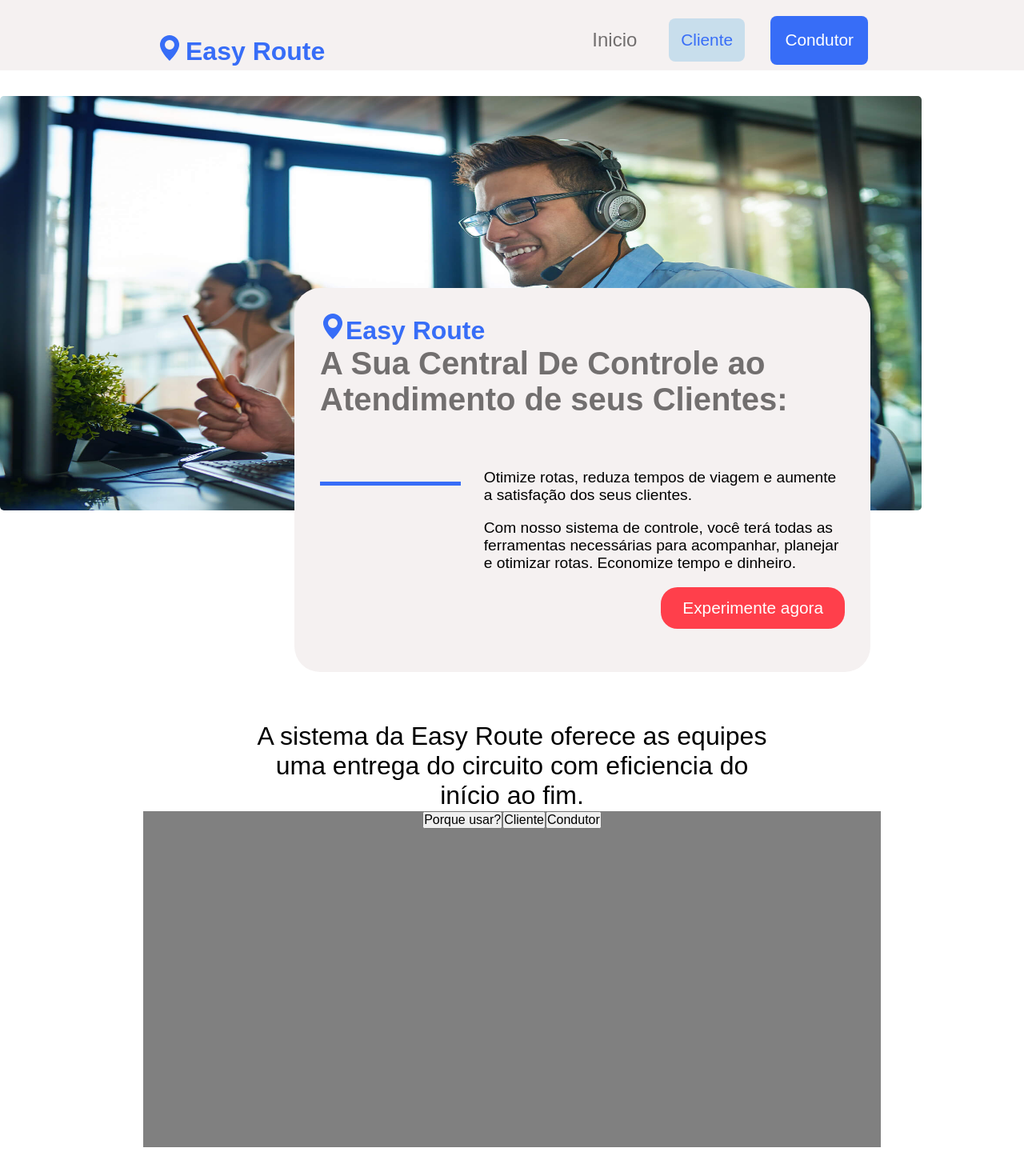
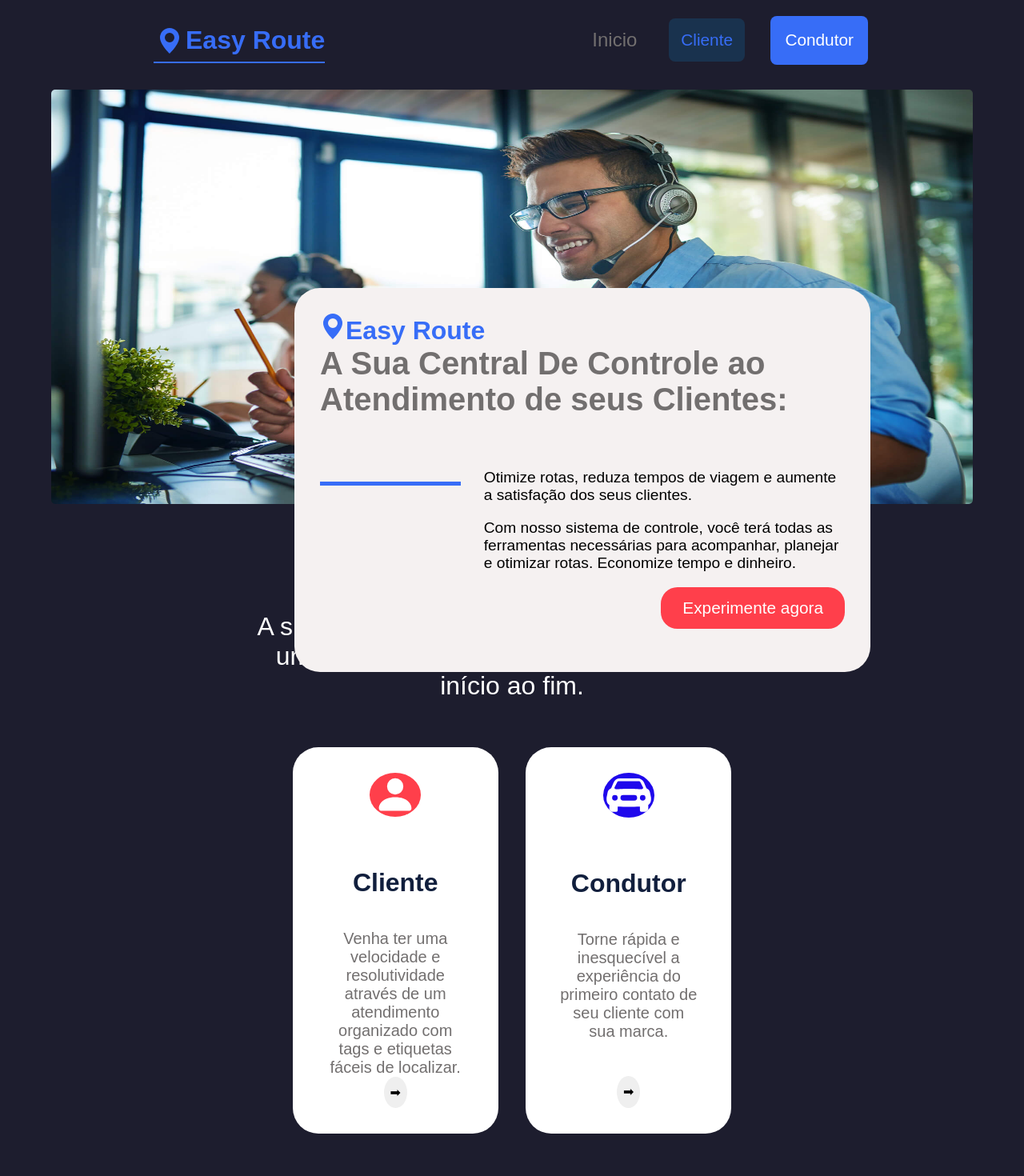
Before and after one commit to clovisantunes/easy_route, a Next.js app: page / in a window 1280 px wide. Shown: the top 1470 px of the page at 80% size. Built offline with nearby package versions, Linux system fonts and the light colour scheme.

Commit message:
adicionando tela de cadastro

```diff
--- a/src/components/Header/index.tsx
+++ b/src/components/Header/index.tsx
@@ -2,6 +2,8 @@ import React, { useState } from "react";
 import styles from "./styles.module.scss";
 import { BsGeoAltFill } from "react-icons/bs";
 
+
+import Link from "next/link";
 export function Navbar() {
 
 
@@ -16,11 +18,15 @@ export function Navbar() {
         <div className={styles.items}>
           <ul>
           <li className={styles.li}>
-            <a className={styles.init} href="#">Inicio</a>
+            <Link href={'/#'} legacyBehavior>
+            <a className={styles.init} >Inicio</a>
+            </Link>
           </li>
             <div className={styles.bar}/>
           <li className={styles.client}>
-            <a  className={styles.liClient}href="#">Cliente</a>
+            <Link href="/ClientRegister" legacyBehavior>
+            <a  className={styles.liClient}>Cliente</a>
+            </Link>
           </li>
           <li className={styles.driver}>
             <a className={styles.liDriver} href="#">Condutor</a>
--- a/src/components/Header/styles.module.scss
+++ b/src/components/Header/styles.module.scss
@@ -4,7 +4,10 @@
   align-items: center;
   width: 100%;
   height: 5.5em;
-  background-color: var(--grey-50);
+  position: fixed;
+  background-color: var(--dark-700);
+  z-index: 1;
+
 }
 .navList {
   width: 70%;
@@ -19,10 +22,11 @@
   align-items: center;
   text-align: center;
   color: var(--blue-900);
+  border-bottom: solid 2px;
   svg {
     width: 2.5em;
     height: 2em;
-    margin-top: 2em;
+    margin-top: 1em;
     border-radius: 5px;
     border: none;
 
@@ -30,7 +34,7 @@
 
   h1 {
     font-size: 2em;
-    margin-top: 1.3em;
+    margin-top: .5em;
   }
 }
 .items {
--- a/src/components/MainItens/Index.tsx
+++ b/src/components/MainItens/Index.tsx
@@ -1,20 +1,42 @@
-import { Button } from '../UI/Button/Index';
-import styles from './styles.module.scss';
-
+import { Button } from "../UI/Button/Index";
+import styles from "./styles.module.scss";
+import { BsFillPersonFill, BsCarFrontFill } from "react-icons/bs";
+import Link from "next/link";
 export function MainItens() {
-    return(
+  return (
     <div className={styles.container}>
       <div className={styles.containerCenter}>
-
         <span>
-                 A sistema da Easy Route oferece as equipes uma entrega do circuito com eficiencia do início ao fim.
+          A sistema da Easy Route oferece as equipes uma entrega do circuito com
+          eficiencia do início ao fim.
         </span>
         <div className={styles.options}>
-                    <Button>Porque usar?</Button>
-                    <Button>Cliente</Button>
-                    <Button>Condutor</Button>
+          <div className={styles.items}>
+            <BsFillPersonFill />
+            <h2>Cliente</h2>
+            <span>
+            Venha ter uma velocidade e resolutividade através de um atendimento organizado com tags e etiquetas fáceis de localizar.
+            </span>
+            <Button className={styles.buttonItems}>
+            <Link href={'/ClientRegister'} legacyBehavior>
+              ➡
+            </Link>
+              </Button>
+          </div>
+          <div className={styles.items}>
+            <BsCarFrontFill />
+            <h2>Condutor</h2>
+            <span>
+              Torne rápida e inesquecível a experiência do primeiro contato de
+              seu cliente com sua marca.
+            </span>
+            <Button className={styles.buttonItems}>
+
+              ➡
+              </Button>
           </div>
         </div>
       </div>
-    )
+    </div>
+  );
 }
--- a/src/components/MainItens/styles.module.scss
+++ b/src/components/MainItens/styles.module.scss
@@ -1,11 +1,13 @@
-.container{
+.container {
   width: 90%;
-    height: 70vh;
-    margin:10em  auto;
+  height: 100vh;
+  margin: 5em auto;
   display: flex;
   justify-content: center;
+
+  border-radius: 2em;
 }
-.containerCenter{
+.containerCenter {
   display: flex;
   flex-direction: column;
   justify-content: center;
@@ -13,15 +15,103 @@
   text-align: center;
   width: 80%;
 
-    span{
-        height: 20%;
+  span {
     width: 70%;
     text-align: center;
     font-size: 2em;
+    color: var(--white);
   }
-    .options{
+  .options {
+    display: flex;
+    flex-direction: row;
+    justify-content: center;
+    align-items: center;
+    padding: 2em;
     height: 75%;
     width: 100%;
-        background-color: grey;
   }
 }
+.items {
+    overflow: hidden;
+  display: flex;
+  flex-direction: column;
+  align-items: center;
+  width: 30%;
+  height: 90%;
+  padding: 2em;
+  margin: 0 2%;
+  background-color: var(--white);
+  border-radius: 2em;
+  transition: all 0.5s ease;
+  &:nth-child(1) {
+    svg {
+      width: 4em;
+      height: 4em;
+      color: var(--white);
+      background-color: var(--red-900);
+      border-radius: 100%;
+      -webkit-box-shadow: 0px 9px 122px 48px rgba(255, 255, 255, 1);
+      -moz-box-shadow: 0px 9px 122px 48px rgba(255, 255, 255, 1);
+      box-shadow: 0px 9px 122px 48px rgba(255, 255, 255, 1);
+    }
+  }
+
+  &:nth-child(2) {
+    svg {
+      width: 4em;
+      height: 4em;
+      color: var(--white);
+      background-color: var(--blue-1000);
+      border-radius: 100%;
+      -webkit-box-shadow: 0px 9px 122px 48px rgba(255, 255, 255, 1);
+      -moz-box-shadow: 0px 9px 122px 48px rgba(255, 255, 255, 1);
+      box-shadow: 0px 9px 122px 48px rgba(255, 255, 255, 1);
+    }
+  }
+  h2 {
+    font-size: 2em;
+    color: var(--black);
+    font-family: "Raleway", arial, sans-serif;
+    margin-top: 2em;
+  }
+  span {
+    width: 90%;
+    height: 50%;
+    font-family: "Raleway", arial, sans-serif;
+    font-size: 20px;
+    margin-top: 2em;
+    color: var(--grey-100);
+  }
+}
+.items:hover {
+  &:nth-child(1) {
+    background-color: var(--red-900);
+    svg {
+      color: var(--red-900);
+      background-color: var(--white);
+    }
+  }
+  &:nth-child(2) {
+    background-color: var(--blue-1000);
+    svg {
+      color: var(--blue-1000);
+      background-color: var(--white);
+    }
+  }
+
+  h2 {
+    color: var(--white);
+  }
+  .buttonItems {
+    color: var(--pink-500);
+  }
+  span {
+    color: var(--white);
+  }
+}
+.buttonItems {
+  width: 15%;
+  height: 11%;
+  border-radius: 100%;
+  border: none;
+}
--- /dev/null
+++ b/src/pages/ClientRegister/styles.module.scss
@@ -0,0 +1,68 @@
+.container{
+    display: flex;
+    flex-direction: column;
+    justify-content: center;
+    align-items: center;
+    height: 100vh;
+
+
+    form{
+        display: flex;
+        flex-direction: column;
+        justify-content: center;
+        align-items: center;
+    }
+    input{
+        width: 40vh;
+        height: 6vh;
+        margin: 2vh 0;
+        background-color: var(--dark-700);
+        border-radius: 1.5em;
+        border: solid 2px var(--blue-900);
+        padding: 1em;
+        color: var(--white);
+    }
+}
+.registerContainer{
+    margin-top: 5em;
+    display: flex;
+    flex-direction: column;
+    align-items: center;
+    width: 40%;
+    height: 85%;
+    background-color: var(--grey);
+    border-radius: 2em;
+
+    button{
+        width: 25%;
+        height: 2em;
+        font-size: 1.3em;
+        border-radius: 2em;
+        border: none;
+        background-color: var(--black);
+        color: var(--white);
+    }
+}
+.logo {
+    display: flex;
+    flex-direction: row;
+    justify-content: center;
+    align-items: center;
+    text-align: center;
+    color: var(--blue-900);
+    border-bottom: solid 2px;
+
+    svg {
+      width: 2.5em;
+      height: 2em;
+      margin-top: 1em;
+      border-radius: 5px;
+      border: none;
+
+    }
+
+    h1 {
+      font-size: 2em;
+      margin-top: .5em;
+    }
+  }
--- a/src/styles/globals.scss
+++ b/src/styles/globals.scss
@@ -3,16 +3,18 @@
   padding: 0;
   outline: 0;
   box-sizing: border-box;
+
 }
 
 :root{
 
   --white: #fff;
-  --black: #000;
+  --black: #111F3D;
 
   --grey: rgba(177, 179, 194, 0.14901960784313725);
   --dark-700: #1d1d2e;
-
+  --pink-100:#F897AF;
+  --pink-500: #F44571;
   --grey-100: #726f6f;
   --blue-100: #1bb0ce;
   --blue-900:#376DF7;
@@ -35,7 +37,8 @@ a{
   cursor: pointer;
 }
 body{
-  background-color: var(--white);
+  background-color: var(--dark-700);
+  font-family: "Raleway", arial, sans-serif;
 }
 
 body,input,textarea, select, button{
--- a/src/styles/home.module.scss
+++ b/src/styles/home.module.scss
@@ -8,6 +8,9 @@
 .bannerContainer{
     width: 100%;
     height: 90%;
+    display: flex;
+    justify-content: center;
+    margin-top: 10em;
     img{
         border-radius: 5px;
         width: 90%;
```
Also changed, not shown: src/pages/ClientRegiser/index.tsx (deleted, +0 -32 lines), src/pages/ClientRegister/index.tsx (added, +35 -0 lines), src/pages/ClientRegiser/styles.module.scss (deleted). Lines whose indentation alone changed are shown as unchanged.
